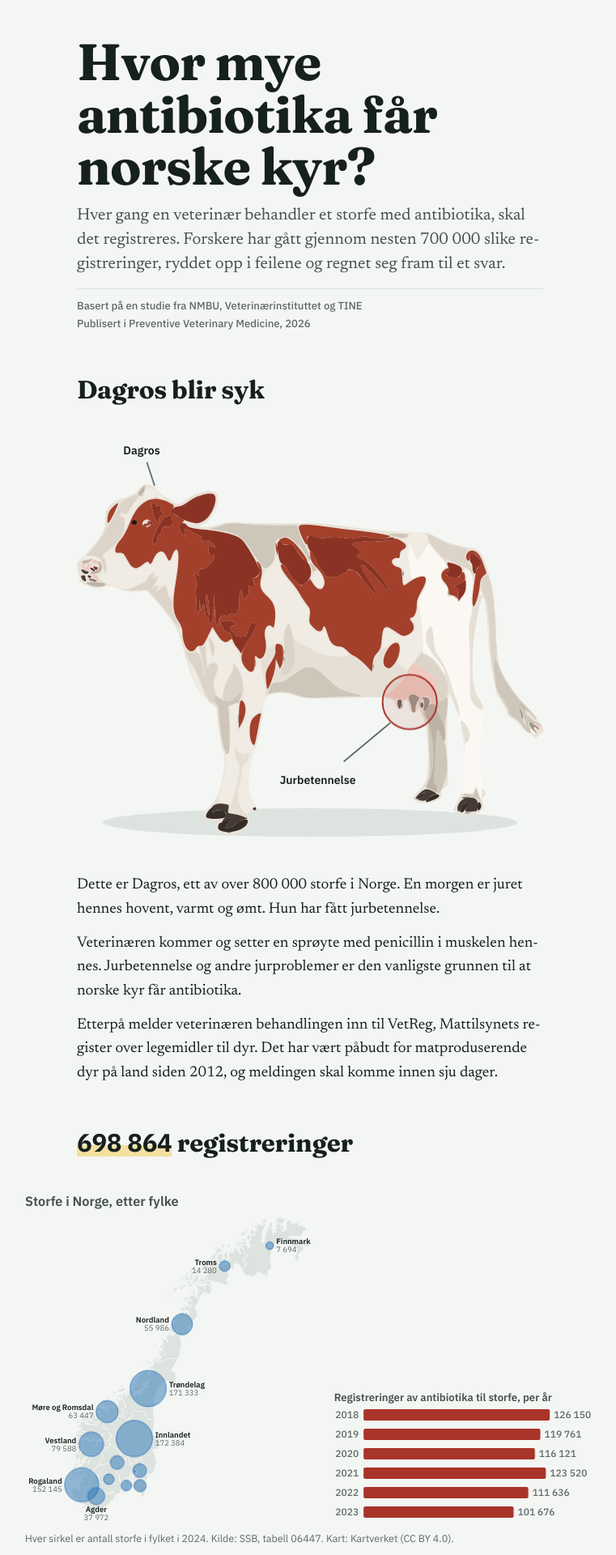
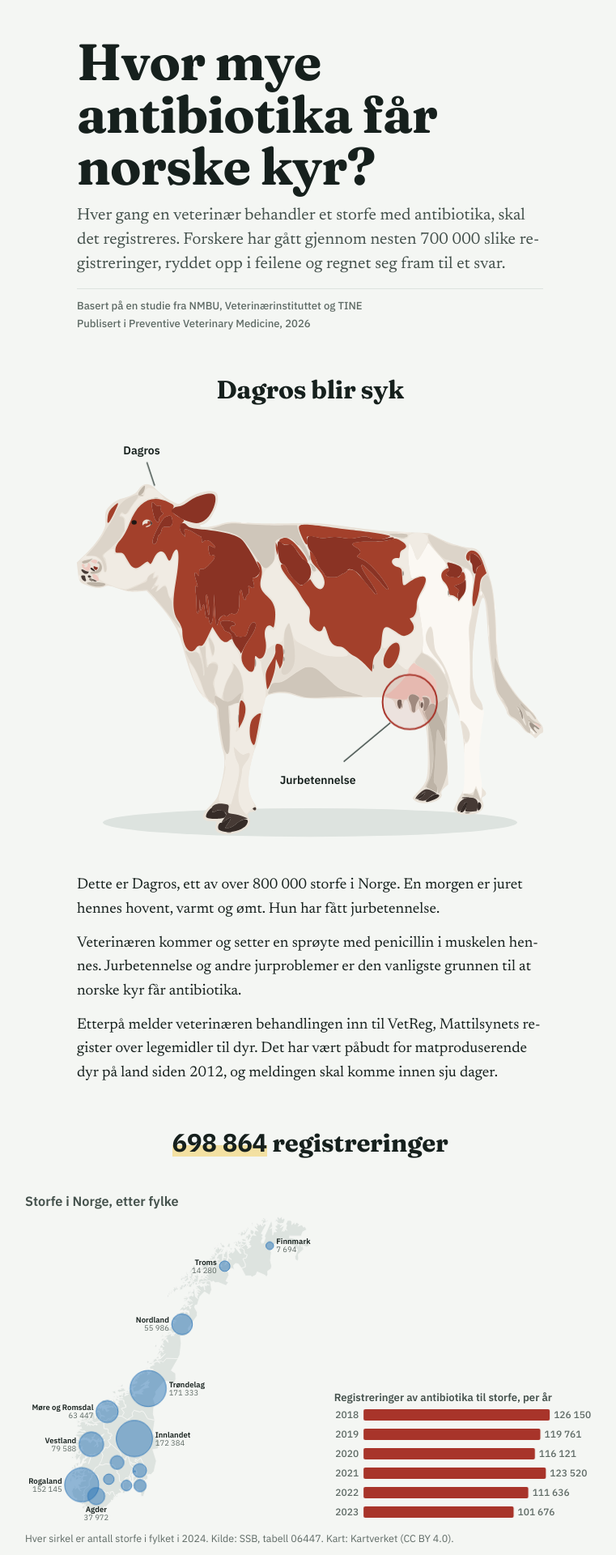
Before and after one commit to amulyabaral/amulyabaral.github.io, a Jekyll site: the page antibiotiku/index.html, which Jekyll copies as it is, in a window 1280 px wide. Shown: the top 1920 px of the page at 81% size, without its empty margins (257-1018 px from the left). Built offline with Jekyll 4.4.1, drawn with Linux system fonts in a browser that asks for light colours.

Commit message:
Centre the section headings
Co-Authored-By: Claude Fable 5.1 <noreply@anthropic.com>

```diff
--- a/antibiotiku/index.html
+++ b/antibiotiku/index.html
@@ -76,7 +76,7 @@ a:focus-visible,[tabindex]:focus-visible,summary:focus-visible{outline:2px solid
 .step:last-child{padding-bottom:3.5rem}
 .card{width:100%;display:flex;flex-direction:column;gap:.75rem;hyphens:auto;overflow-wrap:break-word}
 .card p{margin:0}
-.card h2{margin:0 0 .75rem;font:700 clamp(1.45rem,1.15rem + 1vw,1.95rem)/1.1 var(--f-title);letter-spacing:-.01em;text-wrap:balance}
+.card h2{margin:0 0 .75rem;text-align:center;font:700 clamp(1.45rem,1.15rem + 1vw,1.95rem)/1.1 var(--f-title);letter-spacing:-.01em;text-wrap:balance}
 .small{font-size:.9rem;color:var(--ink-2)}
 .num{font-family:var(--f-display);font-weight:700;white-space:nowrap;background:linear-gradient(transparent 58%,var(--hl) 58%,var(--hl) 92%,transparent 92%)}
 .card--title{gap:.9rem}
```
